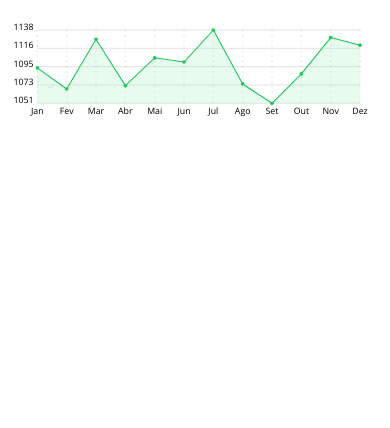
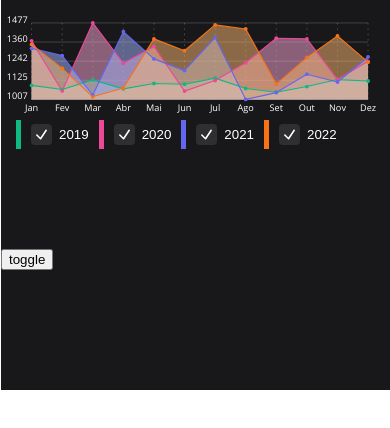
Before and after one commit to felipedossantosoliveira/charts-library, a Vue app: page / in a window 390 px wide. Shown: the top 428 px of the page. Built offline with nearby package versions, Linux system fonts and the light colour scheme.

Commit message:
feat: MultiLineChart.vue

```diff
--- a/src/App.vue
+++ b/src/App.vue
@@ -1,8 +1,42 @@
 <script setup>
 import MultiLineChartExample from './examples/MultiLineChartExample.vue';
+import {computed, ref} from "vue";
+
+const theme = ref('dark')
+
+function switchTheme(){
+  theme.value = theme.value === 'dark' ? 'light' : 'dark'
+}
+
+const backgroundColor = computed(() => {
+  return theme.value === 'dark' ? '#18181b' : '#fff'
+})
 
 </script>
 
 <template>
+  <div class="body" :style="{'--color': backgroundColor}">
   <MultiLineChartExample/>
+
+
+  <button class="button" @click="switchTheme()">
+    toggle
+  </button>
+  </div>
+
 </template>
+<style>
+
+.button {
+  margin-top: 100px;
+}
+
+.body {
+  width: 100vw ;
+  height: 100vw ;
+  margin-left: -7px;
+  margin-top: -8px;
+  background-color: var(--color);
+}
+
+</style>
--- a/src/components/LineChart.vue
+++ b/src/components/LineChart.vue
@@ -193,10 +193,6 @@ const show = reactive({
 })
 
 const items = props.data
-
-const darkmode = computed(() => {
-  return window.matchMedia && window.matchMedia('(prefers-color-scheme: dark)').matches
-})
 
 //Chart setup
 const maxItems = computed(() => {
--- a/src/components/MultiLineChart.vue
+++ b/src/components/MultiLineChart.vue
@@ -1,216 +1,241 @@
 <script setup>
-import {reactive, computed, onMounted, onUnmounted, ref} from "vue";
-import './style.css'
+import { reactive, computed, onMounted, onUnmounted, ref } from "vue";
+import "./style.css";
 
 const props = defineProps({
   color: {
     type: String,
     required: false,
-    default: 'red'
+    default: "red",
   },
-  data: {
+  keys: {
     type: Array,
-    required: true
-  }
-})
+    required: true,
+  },
+  datatwo: {
+    type: Array,
+    required: false,
+  },
+  theme: {
+    type: String,
+    required: false,
+    default: "light",
+  },
+});
 
-const colorHex = computed(() => {
-  switch (props.color){
-    case 'amber':
+function colorHex(color) {
+  switch (color) {
+    case "amber":
       return {
-        op200: '#fde68a',
-        op300: '#fcd34d',
-        op500: '#f59e0b'
+        op200: "#fde68a",
+        op300: "#fcd34d",
+        op500: "#f59e0b",
       };
-    case 'blue':
+    case "blue":
       return {
-        op200: '#bfdbff',
-        op300: '#93c5fd',
-        op500: '#3b82f6'
+        op200: "#bfdbff",
+        op300: "#93c5fd",
+        op500: "#3b82f6",
       };
-    case 'cyan':
+    case "cyan":
       return {
-        op200: '#a5f3fc',
-        op300: '#67e8f9',
-        op500: '#06b6d4'
+        op200: "#a5f3fc",
+        op300: "#67e8f9",
+        op500: "#06b6d4",
       };
-    case 'emerald':
+    case "emerald":
       return {
-        op200: '#a7f3d0',
-        op300: '#6ee7b7',
-        op500: '#10b981'
+        op200: "#a7f3d0",
+        op300: "#6ee7b7",
+        op500: "#10b981",
       };
-    case 'fuchsia':
+    case "fuchsia":
       return {
-        op200: '#f5d0fe',
-        op300: '#f0abfc',
-        op500: '#d946ef'
+        op200: "#f5d0fe",
+        op300: "#f0abfc",
+        op500: "#d946ef",
       };
-    case 'gray':
+    case "gray":
       return {
-        op200: '#e5e7eb',
-        op300: '#d1d5db',
-        op500: '#6b7280'
+        op200: "#e5e7eb",
+        op300: "#d1d5db",
+        op500: "#6b7280",
       };
-    case 'green':
+    case "green":
       return {
-        op200: '#bbf7d0',
-        op300: '#86efac',
-        op500: '#22c55e'
+        op200: "#bbf7d0",
+        op300: "#86efac",
+        op500: "#22c55e",
       };
-    case 'indigo':
+    case "indigo":
       return {
-        op200: '#c7d2fe',
-        op300: '#a5b4fc',
-        op500: '#6366f1'
+        op200: "#c7d2fe",
+        op300: "#a5b4fc",
+        op500: "#6366f1",
       };
-    case 'lime':
+    case "lime":
       return {
-        op200: '#d9f99d',
-        op300: '#bee264',
-        op500: '#84cc16'
+        op200: "#d9f99d",
+        op300: "#bee264",
+        op500: "#84cc16",
       };
-    case 'neutral':
+    case "neutral":
       return {
-        op200: '#e5e5e5',
-        op300: '#d4d4d4',
-        op500: '#737373'
+        op200: "#e5e5e5",
+        op300: "#d4d4d4",
+        op500: "#737373",
       };
-    case 'orange':
+    case "orange":
       return {
-        op200: '#fed7aa',
-        op300: '#fdba74',
-        op500: '#f97316'
+        op200: "#fed7aa",
+        op300: "#fdba74",
+        op500: "#f97316",
       };
-    case 'pink':
+    case "pink":
       return {
-        op200: '#fbcfe8',
-        op300: '#f9a8d4',
-        op500: '#ec4899'
+        op200: "#fbcfe8",
+        op300: "#f9a8d4",
+        op500: "#ec4899",
       };
-    case 'purple':
+    case "purple":
       return {
-        op200: '#e9d5ff',
-        op300: '#d8b4fe',
-        op500: '#a855f7'
+        op200: "#e9d5ff",
+        op300: "#d8b4fe",
+        op500: "#a855f7",
       };
-    case 'red':
+    case "red":
       return {
-        op200: '#fecaca',
-        op300: '#fca5a5',
-        op500: '#ef4444'
+        op200: "#fecaca",
+        op300: "#fca5a5",
+        op500: "#ef4444",
       };
-    case 'rose':
+    case "rose":
       return {
-        op200: '#fecdd3',
-        op300: '#fda4af',
-        op500: '#f43f5e'
+        op200: "#fecdd3",
+        op300: "#fda4af",
+        op500: "#f43f5e",
       };
-    case 'sky':
+    case "sky":
       return {
-        op200: '#bae6fd',
-        op300: '#7dd3fc',
-        op500: '#0ea5e9'
+        op200: "#bae6fd",
+        op300: "#7dd3fc",
+        op500: "#0ea5e9",
       };
-    case 'slate':
+    case "slate":
       return {
-        op200: '#e2e8f0',
-        op300: '#cbd5e1',
-        op500: '#64748b'
+        op200: "#e2e8f0",
+        op300: "#cbd5e1",
+        op500: "#64748b",
       };
-    case 'stone':
+    case "stone":
       return {
-        op200: '#e7e5e4',
-        op300: '#d6d3d1',
-        op500: '#78716c'
+        op200: "#e7e5e4",
+        op300: "#d6d3d1",
+        op500: "#78716c",
       };
-    case 'teal':
+    case "teal":
       return {
-        op200: '#99f6e4',
-        op300: '#5eead4',
-        op500: '#14b8a6'
+        op200: "#99f6e4",
+        op300: "#5eead4",
+        op500: "#14b8a6",
       };
-    case 'violet':
+    case "violet":
       return {
-        op200: '#ddd6fe',
-        op300: '#c4b5fd',
-        op500: '#8b5cf6'
+        op200: "#ddd6fe",
+        op300: "#c4b5fd",
+        op500: "#8b5cf6",
       };
-    case 'yellow':
+    case "yellow":
       return {
-        op200: '#fef08a',
-        op300: '#fde047',
-        op500: '#e6b308'
+        op200: "#fef08a",
+        op300: "#fde047",
+        op500: "#e6b308",
       };
-    case 'zinc':
+    case "zinc":
       return {
-        op200: '#e4e4e7',
-        op300: '#d4d4d8',
-        op500: '#717179'
+        op200: "#e4e4e7",
+        op300: "#d4d4d8",
+        op500: "#717179",
       };
     default:
       return {
-        op200: '#fed7aa',
-        op300: '#fdba74',
-        op500: '#f97316',
+        op200: "#fed7aa",
+        op300: "#fdba74",
+        op500: "#f97316",
       };
   }
-})
+}
 
-const x = ref(0)
-const y = ref(0)
+const x = ref(0);
+const y = ref(0);
 
 function update(event) {
-  x.value = event.pageX
-  y.value = event.pageY
+  x.value = event.pageX;
+  y.value = event.pageY;
 }
 
-onMounted(() => window.addEventListener('mousemove', update))
-onUnmounted(() => window.removeEventListener('mousemove', update))
+onMounted(() => window.addEventListener("mousemove", update));
+onUnmounted(() => window.removeEventListener("mousemove", update));
 
 //Tooltip setup
-function showTooltip(key, value, index){
-  show.value = true
-  show.data.key = key
-  show.data.value = value.toFixed(4)
-  show.data.index = index
+function showTooltip(key, value, index, line) {
+  show.value = true;
+  show.data.key = key;
+  show.data.value = value.toFixed(4);
+  show.data.index = index;
+  show.data.line = line;
 }
 
-function hideTooltip(){
-  show.value = false
-  show.data.key = ''
-  show.data.value = ''
-  show.data.index = null
+function hideTooltip() {
+  show.value = false;
+  show.data.key = "";
+  show.data.value = "";
+  show.data.index = null;
+  show.data.line = 1;
 }
 
 const show = reactive({
   value: false,
   data: {
-    key: '',
+    key: "",
     value: 0,
-    index: null
-  }
-})
+    index: null,
+    line: 1,
+  },
+});
 
-const items = props.data
+const items = props.data;
+
+const itemsp = props.datatwo;
 
 const darkmode = computed(() => {
-  return window.matchMedia && window.matchMedia('(prefers-color-scheme: dark)').matches
-})
+  return (
+    window.matchMedia &&
+    window.matchMedia("(prefers-color-scheme: dark)").matches
+  );
+});
 
 //Chart setup
 const maxItems = computed(() => {
-  return Math.max(...items.map((item) => item.value));
+  let values = [];
+  itemsp.forEach((item) => {
+    values.push(Math.max(...item.data.map((item) => item.value)));
+  });
+  return Math.max(...values);
 });
 
 const minItems = computed(() => {
-  return Math.min(...items.map((item) => item.value));
+  let values = [];
+  itemsp.forEach((item) => {
+    values.push(Math.min(...item.data.map((item) => item.value)));
+  });
+  return Math.min(...values);
 });
 
 function calculatePercentageInverted(value) {
   let val = value - minItems.value;
   let max = maxItems.value - minItems.value;
-  let result = (100 - ((val * 100) / max))+30;
+  let result = 100 - (val * 100) / max + 30;
   return result.toFixed(2);
 }
 
@@ -219,59 +244,99 @@ const interval = computed(() => {
 });
 
 const points = computed(() => {
-  let points = []
-  for (let i=0; i < items.length; i++){
-    points.push((i*40)+40);
-    points.push(calculatePercentageInverted(items[i].value))
+  let points = [];
+  for (let i = 0; i < items.length; i++) {
+    points.push(i * 40 + 40);
+    points.push(calculatePercentageInverted(items[i].value));
   }
-  return points.join(' ')
+  return points.join(" ");
 });
 
-const pointsPolygon = computed(() => {
-  let points = [40, 130]
-  for (let i=0; i < items.length; i++){
-    points.push((i*40)+40);
-    points.push(calculatePercentageInverted(items[i].value))
+const pointsp = computed(() => {
+  let multiPoints = [];
+  let points = [];
+  itemsp.forEach((item) => {
+    for (let i = 0; i < item.data.length; i++) {
+      points.push(i * 40 + 40);
+      points.push(calculatePercentageInverted(item.data[i].value));
     }
-  let final = items.length * 40
+    multiPoints.push({ points: points.join(" "), color: colorHex(item.color) });
+    points = [];
+  });
+  return multiPoints;
+});
+
+const pointsPolygonp = computed(() => {
+  let multiPoints = [];
+  let points = [40, 130];
+  itemsp.forEach((item) => {
+    for (let i = 0; i < item.data.length; i++) {
+      points.push(i * 40 + 40);
+      points.push(calculatePercentageInverted(item.data[i].value));
+    }
+    let final = item.data.length * 40;
     points.push(final, 130);
-  return points.join(' ')
+    multiPoints.push({ points: points.join(" "), color: colorHex(item.color) });
+    points = [40, 130];
+  });
+  return multiPoints;
 });
 
 const viewbox = computed(() => {
-  return `0 0 ${items.length * 40 + 30} 150`
+  return `0 0 ${itemsp[1].data.length * 40 + 30} 150`;
 });
 
 const horizontalLinesWidth = computed(() => {
-  return items.length * 40
+  return itemsp[1].data.length * 40;
 });
 </script>
 <template>
-  <div :style="{
-      '--color': colorHex.op500,
-      '--color-200': colorHex.op200,
-      '--color-300': colorHex.op300,
-    }"
+  <div>
+    <svg class="svg" :viewBox="viewbox" xmlns="http://www.w3.org/2000/svg">
+      <!--   Valores das divisões horizontais || Values of horizontal divisions   -->
+      <text
+        :style="'fill: ' + (props.theme === 'dark' ? '#ffffff' : '#000000')"
+        x="35"
+        y="30"
+        text-anchor="end"
+        class="horizontal_text"
       >
-    <svg
-      class="svg"
-      :viewBox="viewbox"
-      xmlns="http://www.w3.org/2000/svg"
-    >
-      <!--   Valores das divisões horizontais || Values of horizontal divisions   -->
-      <text x="35" y="30" text-anchor="end" class="horizontal_text">
         {{ maxItems }}
       </text>
-      <text x="35" y="55" text-anchor="end" class="horizontal_text">
+      <text
+        :style="'fill: ' + (props.theme === 'dark' ? '#ffffff' : '#000000')"
+        x="35"
+        y="55"
+        text-anchor="end"
+        class="horizontal_text"
+      >
         {{ (maxItems - interval).toFixed(0) }}
       </text>
-      <text x="35" y="80" text-anchor="end" class="horizontal_text">
+      <text
+        :style="'fill: ' + (props.theme === 'dark' ? '#ffffff' : '#000000')"
+        x="35"
+        y="80"
+        text-anchor="end"
+        class="horizontal_text"
+      >
         {{ (maxItems - interval * 2).toFixed(0) }}
       </text>
-      <text x="35" y="105" text-anchor="end" class="horizontal_text">
+      <text
+        :style="'fill: ' + (props.theme === 'dark' ? '#ffffff' : '#000000')"
+        x="35"
+        y="105"
+        text-anchor="end"
+        class="horizontal_text"
+      >
         {{ (maxItems - interval * 3).toFixed(0) }}
       </text>
-      <text x="35" y="130" text-anchor="end" class="horizontal_text">
+      <text
+        :style="'fill: ' + (props.theme === 'dark' ? '#ffffff' : '#000000')"
+        x="35"
+        y="130"
+        text-anchor="end"
+        class="horizontal_text"
+      >
         {{ minItems }}
       </text>
 
@@ -324,18 +389,19 @@ const horizontalLinesWidth = computed(() => {
 
       <!--   Valores das divisões verticais || Values of vertical divisions   -->
       <text
-        v-for="(key, index) in items"
+        v-for="(key, index) in keys"
         :key="index"
         :x="index * 40 + 40"
         y="145"
+        :style="'fill: ' + (props.theme === 'dark' ? '#ffffff' : '#000000')"
         text-anchor="middle"
       >
-        {{ key.key }}
+        {{ key.value }}
       </text>
 
       <!--   Linhas verticais || Vertical lines   -->
       <line
-        v-for="(item, index) in items"
+        v-for="(item, index) in itemsp[1].data"
         :key="index"
         :x1="index * 40 + 40"
         y1="30"
@@ -348,48 +414,69 @@ const horizontalLinesWidth = computed(() => {
       />
 
       <!--   Linha do gráfico || Line of chart    -->
+      <g v-for="(pointsPolygon, index) in pointsPolygonp">
         <polygon
-        :points="pointsPolygon"
+          :key="index"
+          v-if="itemsp[index].checked"
+          :points="pointsPolygon.points"
+          :style="'fill:' + pointsPolygon.color.op300"
           class="polygon"
           stroke="currentColor"
           stroke-width="0"
           stroke-linejoin="round"
         />
+      </g>
+      <g v-for="(points, index) in pointsp">
         <polyline
-        :points="points"
+          :points="points.points"
+          v-if="itemsp[index].checked"
+          :style="'stroke:' + points.color.op500"
           stroke="currentColor"
           stroke-width="1.5"
           stroke-linecap="round"
           fill="none"
           stroke-linejoin="round"
         />
+      </g>
 
       <!--   Pontos do gráfico || Points of chart    -->
+      <g v-for="(item, index) in itemsp" :key="index">
         <circle
-        v-for="(item, index) in items"
-        :key="index"
+          v-for="(point, index) in item.data"
+          v-if="itemsp[index].checked"
+          :style="'fill:' + colorHex(item.color).op500"
           :cx="index * 40 + 40"
-        :cy="calculatePercentageInverted(item.value)"
+          :cy="calculatePercentageInverted(point.value)"
           r="2.5"
           fill="currentColor"
         />
+      </g>
 
+      <g v-for="(item, index) in itemsp" :key="index">
         <circle
-        v-for="(item, index) in items"
-        :key="index"
-        :cx="index * 40 + 40"
-        :cy="calculatePercentageInverted(item.value)"
+          v-if="itemsp[index].checked"
+          v-for="(point, indexp) in item.data"
+          :style="'fill:' + colorHex(item.color).op500"
+          :key="indexp"
+          :cx="indexp * 40 + 40"
+          :cy="calculatePercentageInverted(point.value)"
           r="7"
           class="circle"
-        @mouseenter="showTooltip(items[index].key, item.value, index)"
+          @mouseenter="showTooltip(keys[indexp].value, point.value, indexp, index)"
           @mouseleave="hideTooltip"
         />
+      </g>
     </svg>
+
     <div
       :style="{
-        '--x': (show.data.index + 1 > items.length / 2 ? x - 150 : x) + 'px',
+        '--x':
+          (show.data.index + 1 > itemsp[1].data.length / 2 ? x - 150 : x) +
+          'px',
         '--y': y - 75 + 'px',
-        '--color-200-20': colorHex.op200 + '20'
+        '--color-200-20': colorHex(itemsp[show.data.line].color).op300 + '70',
+        '--color': colorHex(itemsp[show.data.line].color).op500,
+        'color': '#000'
       }"
       class="tooltip"
       v-show="show.value"
@@ -402,7 +489,37 @@ const horizontalLinesWidth = computed(() => {
       </div>
     </div>
   </div>
+  <div class="items-check-container">
+    <div v-for="(item, index) in itemsp" :key="index">
+      <button
+        @click="item.checked = !item.checked"
+        :style="{'border-left-color':  colorHex(item.color).op500, 'color': (props.theme === 'dark' ? '#ffffff' : '#000000')}"
+        class="checked"
+      >
+        <div class="checkbox" :style="{'background-color': (props.theme === 'dark' ? '#cccccc20' : '#cccccc90')}">
+          <svg
+            v-if="item.checked"
+            width="15px"
+            height="15px"
+            xmlns="http://www.w3.org/2000/svg"
+            fill="none"
+            viewBox="0 0 24 24"
+            stroke-width="2.5"
+            stroke="currentColor"
+          >
+            <path
+              stroke-linecap="round"
+              stroke-linejoin="round"
+              d="M4.5 12.75l6 6 9-13.5"
+            />
+          </svg>
+        </div>
+        {{ item.label }}
+      </button>
+    </div>
+  </div>
 </template>
+
 <style scoped>
 .tooltip {
   position: absolute;
@@ -435,13 +552,11 @@ const horizontalLinesWidth = computed(() => {
 }
 
 .polygon {
-	fill: var(--color-300);
-	fill-opacity: 0.2;
+  fill-opacity: 0.5;
 }
 
 .circle {
   fill-opacity: 0;
-	fill: var(--color);
 }
 
 .circle:hover {
@@ -462,4 +577,38 @@ const horizontalLinesWidth = computed(() => {
   border-bottom-width: 1px;
   border-bottom-style: solid;
 }
+
+.checked {
+  display: flex;
+  align-items: center;
+  border: 0;
+  border-left: 5px solid;
+  background-color: transparent;
+  font-size: 13pt;
+  padding: 4px 10px 4px 10px;
+  cursor: pointer;
+}
+
+@media (max-width: 768px) {
+  .checked {
+    font-size: 10pt;
+  }
+}
+
+.checkbox {
+  display: flex;
+  align-items: center;
+  justify-items: center;
+  padding: 2px 1px 2px 3px;
+  margin-right: 7px;
+  width: 17px;
+  height: 17px;
+  border-radius: 4px;
+}
+
+.items-check-container {
+  display: flex;
+  flex-wrap: wrap;
+  margin-left: 15px;
+}
 </style>
--- a/src/examples/MultiLineChartExample.vue
+++ b/src/examples/MultiLineChartExample.vue
@@ -2,22 +2,103 @@
 import { reactive } from 'vue';
 import MultiLineChart from '../components/MultiLineChart.vue';
 
-const items = reactive([
-  { value: 1093, key: 'Jan'},
-  { value: 1068, key: 'Fev'},
-  { value: 1127, key: 'Mar'},
-  { value: 1072, key: 'Abr'},
-  { value: 1105, key: 'Mai'},
-  { value: 1100, key: 'Jun'},
-  { value: 1138, key: 'Jul'},
-  { value: 1074, key: 'Ago'},
-  { value: 1051, key: 'Set'},
-  { value: 1086, key: 'Out'},
-  { value: 1129, key: 'Nov'},
-  { value: 1120, key: 'Dez'},
-]);
+const keys = reactive([
+  { value: 'Jan'},
+  { value: 'Fev'},
+  { value: 'Mar'},
+  { value: 'Abr'},
+  { value: 'Mai'},
+  { value: 'Jun'},
+  { value: 'Jul'},
+  { value: 'Ago'},
+  { value: 'Set'},
+  { value: 'Out'},
+  { value: 'Nov'},
+  { value: 'Dez'},
+])
+
+const multiItems= reactive([
+  {
+    label: '2019',
+    data: [
+      { value: 1093 },
+      { value: 1068 },
+      { value: 1127 },
+      { value: 1072 },
+      { value: 1105 },
+      { value: 1100 },
+      { value: 1138 },
+      { value: 1074 },
+      { value: 1051 },
+      { value: 1086 },
+      { value: 1129 },
+      { value: 1120 },
+    ],
+    color: 'emerald',
+    checked: true,
+  },
+  {
+    label: '2020',
+    data: [
+      { value: 1367 },
+      { value: 1059 },
+      { value: 1477 },
+      { value: 1229 },
+      { value: 1332 },
+      { value: 1058 },
+      { value: 1123 },
+      { value: 1232 },
+      { value: 1383 },
+      { value: 1379 },
+      { value: 1129 },
+      { value: 1241 }
+    ],
+    color: 'pink',
+    checked: true,
+  },
+  {
+    label: '2021',
+    data: [
+      { value: 1321 },
+      { value: 1276 },
+      { value: 1034 },
+      { value: 1423 },
+      { value: 1256 },
+      { value: 1184 },
+      { value: 1387 },
+      { value: 1007 },
+      { value: 1049 },
+      { value: 1162 },
+      { value: 1114 },
+      { value: 1268 }
+    ],
+    color: 'indigo',
+    checked: true,
+  },
+  {
+    label: '2022',
+    data: [
+      { value: 1345 },
+      { value: 1198 },
+      { value: 1023 },
+      { value: 1077 },
+      { value: 1379 },
+      { value: 1306 },
+      { value: 1465 },
+      { value: 1440 },
+      { value: 1101 },
+      { value: 1264 },
+      { value: 1397 },
+      { value: 1236 }
+    ],
+    color: 'orange',
+    checked: true,
+  },
+])
+
+
 </script>
 
 <template>
-  <MultiLineChart :data="items" color="green" />
+  <MultiLineChart :keys="keys" :datatwo="multiItems" color="green" theme="dark" />
 </template>
--- a/src/style.css
+++ b/src/style.css
@@ -1,3 +1,4 @@
 html {
 	font-family: 'Open Sans', sans-serif;
+
 }
```
Lines whose indentation alone changed are shown as unchanged.
